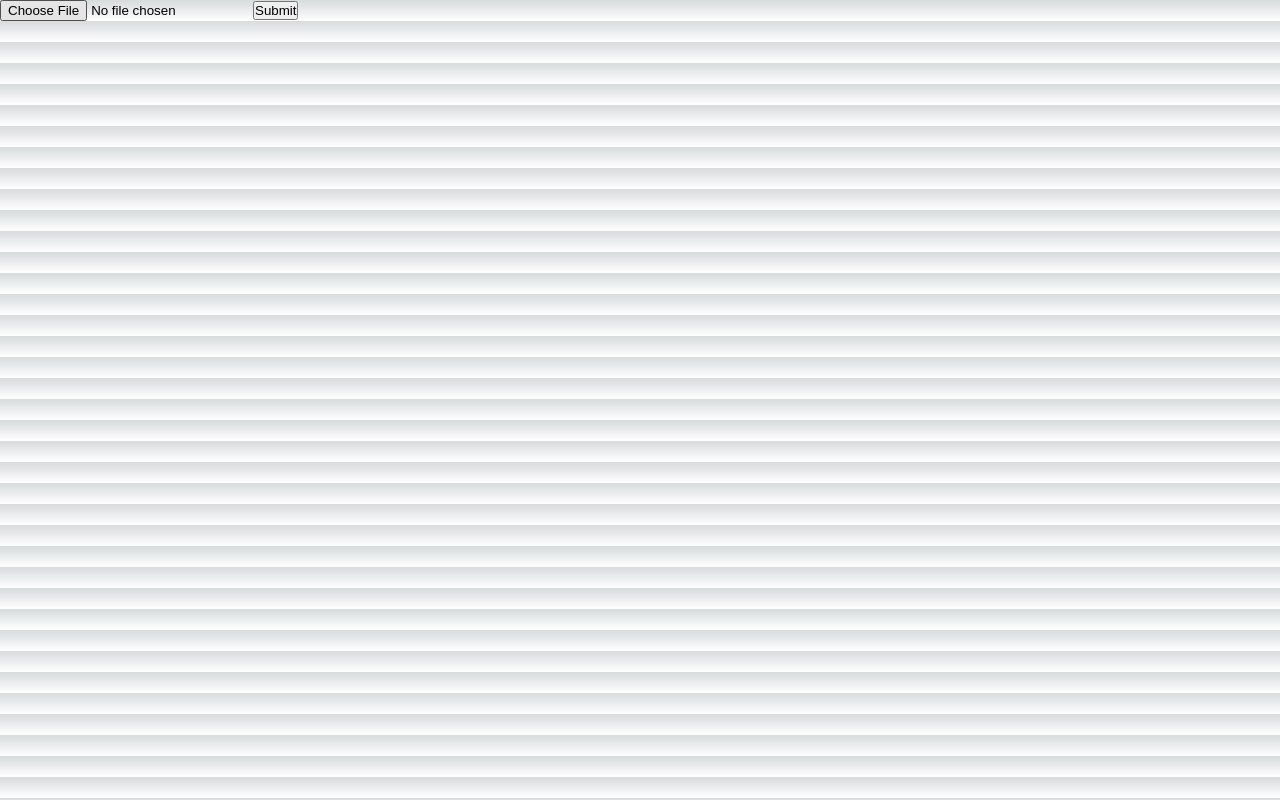
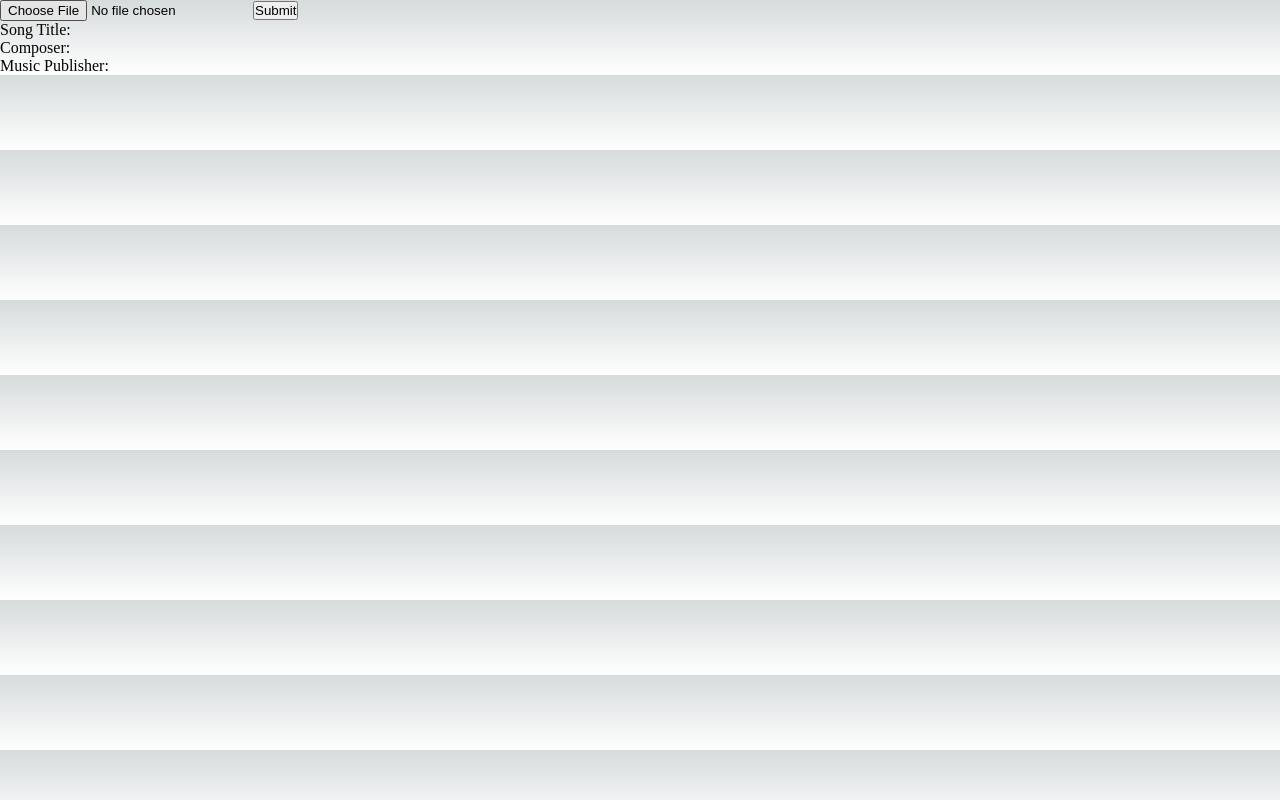
Before and after one commit to CheckersRT/ecc-mvp-express, a Next.js app: page / in a window 1280 px wide. Built offline with nearby package versions, Linux system fonts and the light colour scheme.

Commit message:
pdfs not yet working, everything else ok

```diff
--- a/pages/index.js
+++ b/pages/index.js
@@ -1,11 +1,15 @@
 import React, { useState, useEffect } from "react";
 
 export default function index() {
-  // const [message, setMessage] = useState("Loading");
   const [image, setImage] = useState();
   const [imageSaved, setImageSaved] = useState(false);
+  const [loading, setLoading] = useState("")
   const [text, setText] = useState("");
-  const [output, setOutput] = useState("");
+  const [output, setOutput] = useState({
+    songTitle: "",
+    composer: "",
+    musicPublisher: "",
+  });
 
   const imagedSavedIsTrue = imageSaved === true;
   useEffect(() => {
@@ -19,24 +23,26 @@ export default function index() {
   useEffect(() => {
     if(text !== "") {
       console.log("text from useEffect: ", text);
-      setOutput("...doing AI...")
+      setLoading("...doing AI...")
       getInfoFromText(text);
     }
   }, [text]);
 
   async function saveImage(event) {
     event.preventDefault();
-    setOutput("...extracting text...")
+    // setOutput("...extracting text...")
+    console.log(event.target.elements.image.files[0].type)
+    const contentType = event.target.elements.image.files[0].type
     try {
       const response = await fetch("http://localhost:3030/api/save", {
         method: "POST",
         headers: {
-          "Content-Type": "image/jpeg",
+          "Content-Type": contentType,
         },
         body: image,
       });
       const data = await response.json();
-      console.log("Message from server: ", data);
+      console.log("Message from server: ", data.message);
       setImageSaved(true);
     } catch (error) {
       console.log("Error from saveImage: ", error);
@@ -56,27 +62,27 @@ export default function index() {
   }
 
   async function getInfoFromText(text) {
-    event.preventDefault()
-    // if (text === "") return;
+    // event.preventDefault()
+    if (text === "") return;
 
-    // console.log(typeof text);
+    console.log(typeof text);
 
     const response = await fetch("http://localhost:3030/api/getInfo")
 
     console.log(response)
 
     const data = await response.json();
+    console.log(data)
     const { output } = data;
     console.log("OpenAI replied...", output);
     setOutput(output);
   }
-  console.log(output.Composer)
 
   return (
     <>
       <form
-      // onSubmit={saveImage}
-      onSubmit={getInfoFromText}
+      onSubmit={saveImage}
+      // onSubmit={getInfoFromText}
       >
         <input
           type="file"
@@ -86,7 +92,11 @@ export default function index() {
         <button type="submit">Submit</button>
       </form>
       <p>{text ? text : null}</p>
-      <p>{output ? output : null}</p>
-    </>
+      <div>
+        <p>Song Title: {output.songTitle}</p>
+        <p>Composer: {output.composer}</p>
+        <p>Music Publisher: {output.musicPublisher}</p>
+      </div>
+      </>
   );
 }
```
